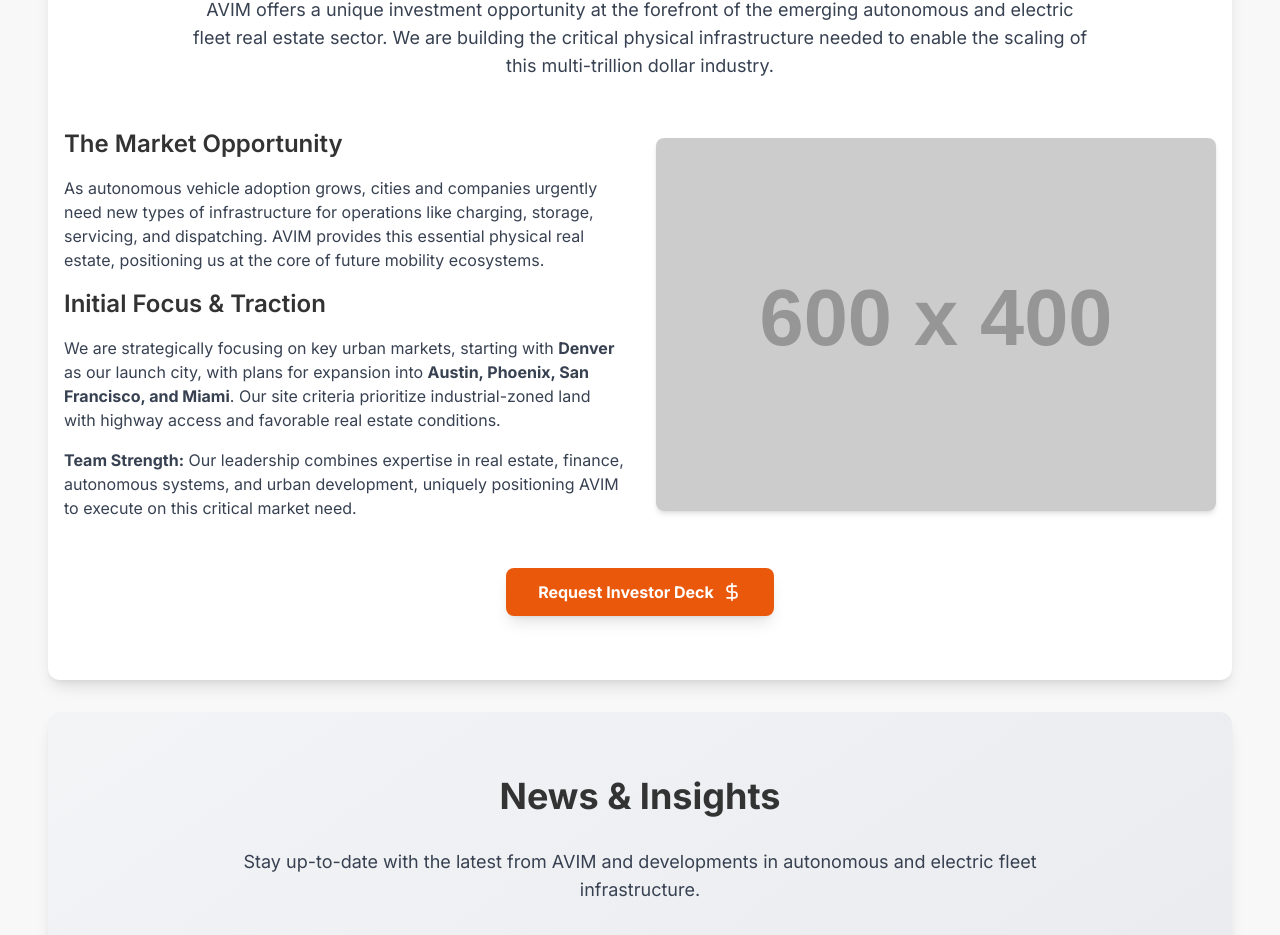
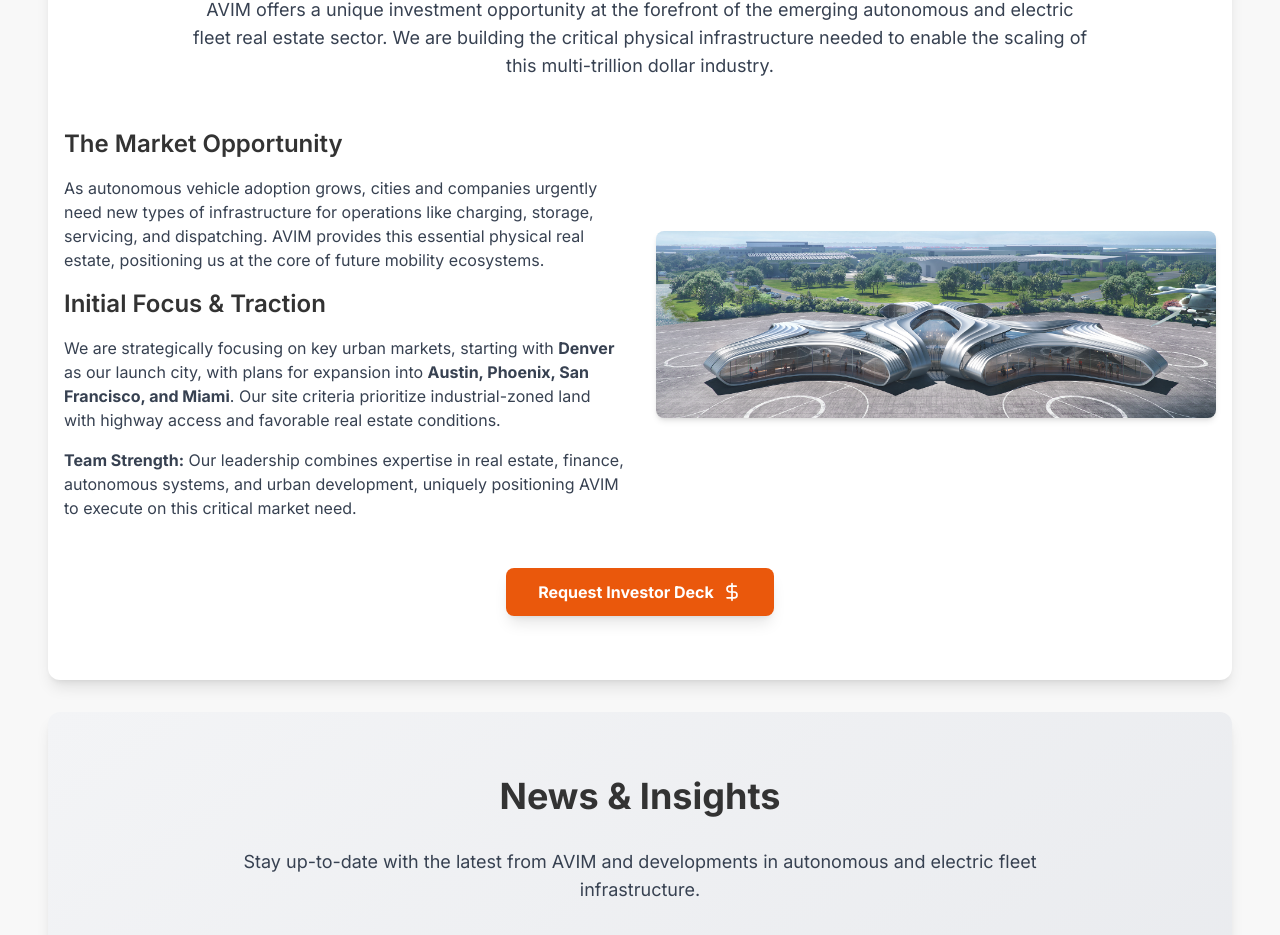
Before and after one commit to teddybarbeque/AVIM, a React (Create React App) app: page / in a window 1280 px wide. Shown: the part 6591-7526 px from the top of the page. Built offline with nearby package versions, Linux system fonts and the light colour scheme.

Commit message:
Update App.js

```diff
--- a/src/App.js
+++ b/src/App.js
@@ -523,7 +523,7 @@
                     </p>
                     <div className="grid grid-cols-1 md:grid-cols-2 gap-8 items-center">
                         <div>
-                            {/* Replaced placeholder image with City background 2.avif as per screenshot. Assuming it's in public folder. */}
+                            {/* Corrected image path to match provided file name */}
                             <img
                                 src="/CIty backround 2.avif"
                                 alt="AVIM's Vision for Autonomous Infrastructure"
@@ -692,8 +692,8 @@
                         </div>
                         <div>
                             <img
-                                src="https://placehold.co/600x400/5e5e5e/ffffff?text=AV+Real+Estate"
-                                alt="Investment Opportunity in AVIM"
+                                src="/Vertiport photo.png" // Updated image source here to PNG
+                                alt="Vertiport Infrastructure by AVIM"
                                 className="rounded-lg shadow-md mx-auto w-full h-auto object-cover"
                             />
                         </div>
@@ -953,7 +953,7 @@
         <>
             {/* Hero Section */}
             <section id="hero" className="text-center my-12 md:my-20 py-16 rounded-3xl bg-gradient-to-br from-[#808080] to-[#A0A0A0] text-white shadow-xl">
-                <h1 className="text-4xl md:text-6xl font-black tracking-tight leading-tight">Elevating Vertiport Infrastructure</h1>
+                <h1 className="text-4xl md:text-6xl font-black tracking-tight leading-tight">Elevating Vertiport Infrastructure</h1> {/* Simplified title */}
                 <p className="text-xl md:text-2xl mt-4 font-semibold max-w-4xl mx-auto">AVIM is pioneering the development and management of advanced vertiports and heli-pads to power the coming era of air taxis.</p>
                 <button onClick={() => {
                     setTimeout(() => {
```
